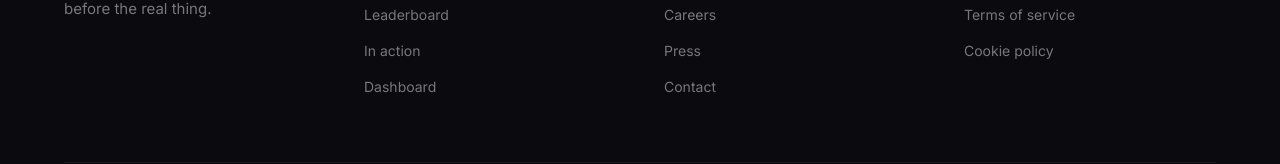
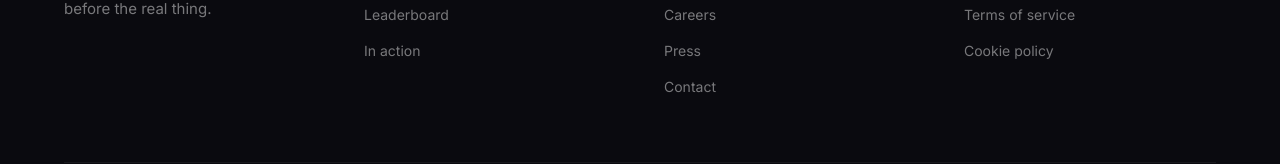
Before and after one commit to Rajat77a/PrepPeer, a Next.js app: page / in a window 1280 px wide. Shown: the part 6635-6799 px from the top of the page. Built offline with nearby package versions, Linux system fonts and the light colour scheme; a web font is replaced by a local one.

Commit message:
Remove dashboard footer link

```diff
--- a/components/sections/Footer.tsx
+++ b/components/sections/Footer.tsx
@@ -6,7 +6,6 @@ const productLinks = [
   { label: "Features", href: "/#features" },
   { label: "Leaderboard", href: "/#leaderboard-preview" },
   { label: "In action", href: "/#see-it-in-action" },
-  { label: "Dashboard", href: "/dashboard" },
 ];
 
 const companyLinks = ["About", "Blog", "Careers", "Press", "Contact"];
```
